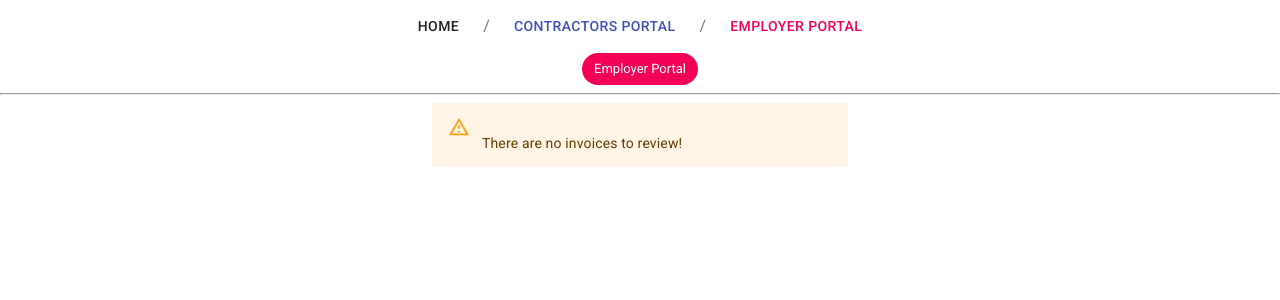
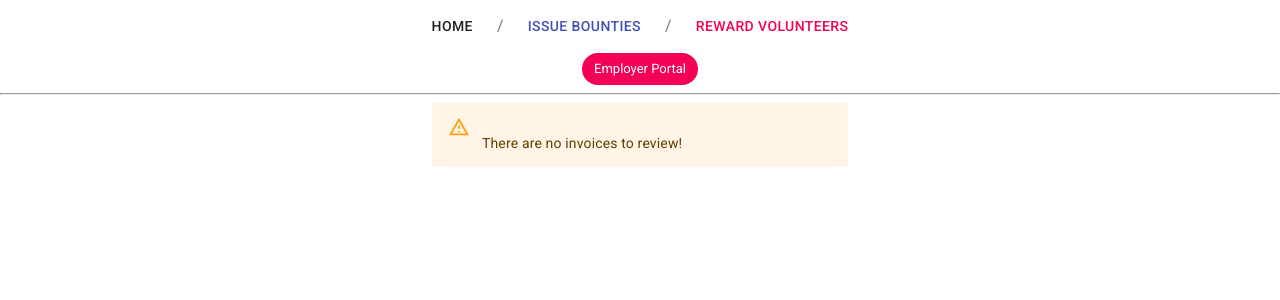
Before and after one commit to DeVoprotocol/payrollTS, a React (Create React App) app: page /employer in a window 1280 px wide. Shown: the top 300 px of the page. Built offline with nearby package versions, Linux system fonts and the light colour scheme; what web3 would draw is missing.

Commit message:
Update Header.tsx

```diff
--- a/src/containers/Header.tsx
+++ b/src/containers/Header.tsx
@@ -18,10 +18,10 @@ class Header extends Component {
               <Link to="/" className="link">Home</Link>
             </StyledButton>
             <StyledButton color="primary">
-              <Link to="/contractors" className="link">Contractors Portal</Link>
+              <Link to="/contractors" className="link">Issue Bounties</Link>
             </StyledButton>
             <StyledButton color="secondary">
-              <Link to="/employer" className="link">Employer Portal</Link>
+              <Link to="/employer" className="link">Reward Volunteers</Link>
             </StyledButton>
           </Breadcrumbs>
         </Box>
```
